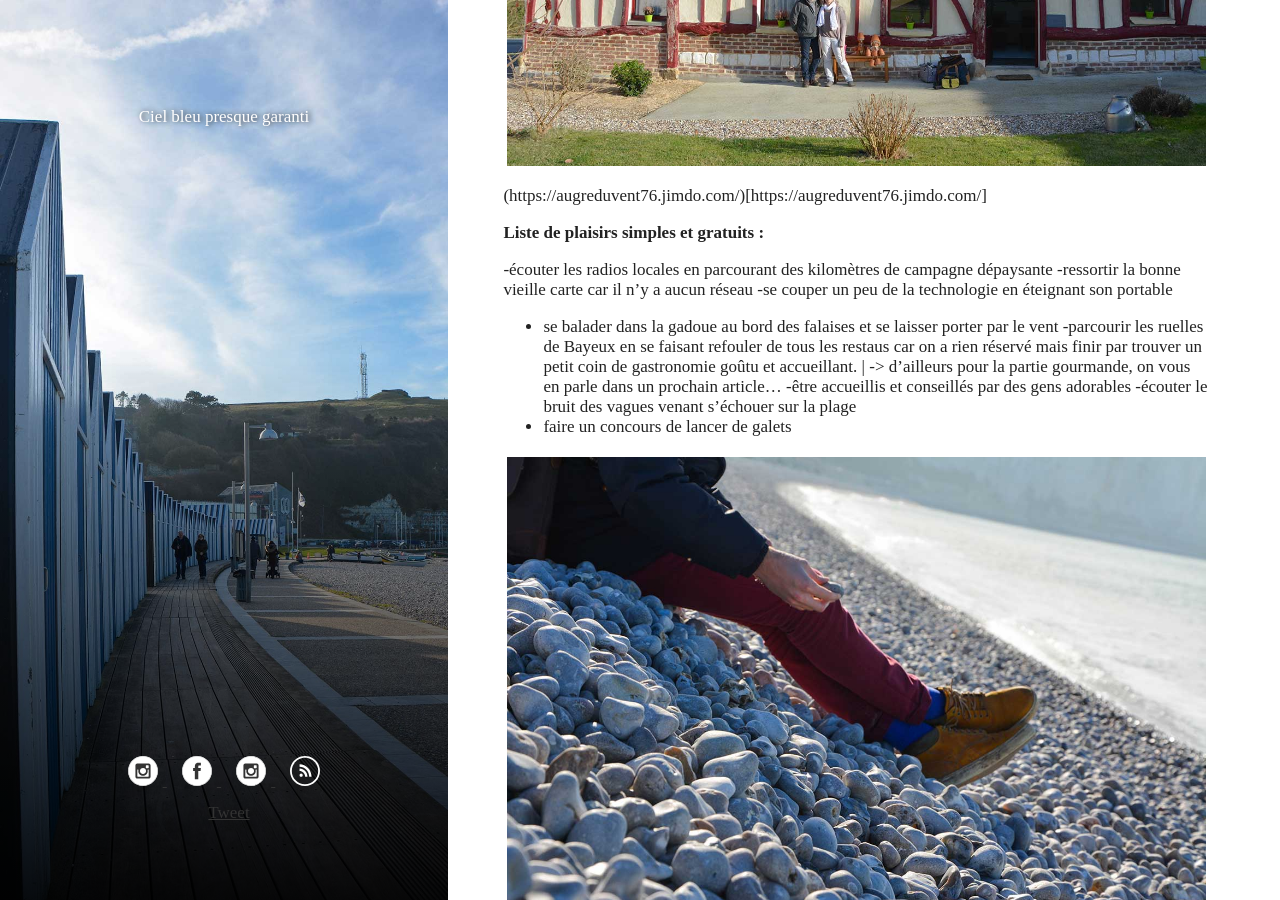
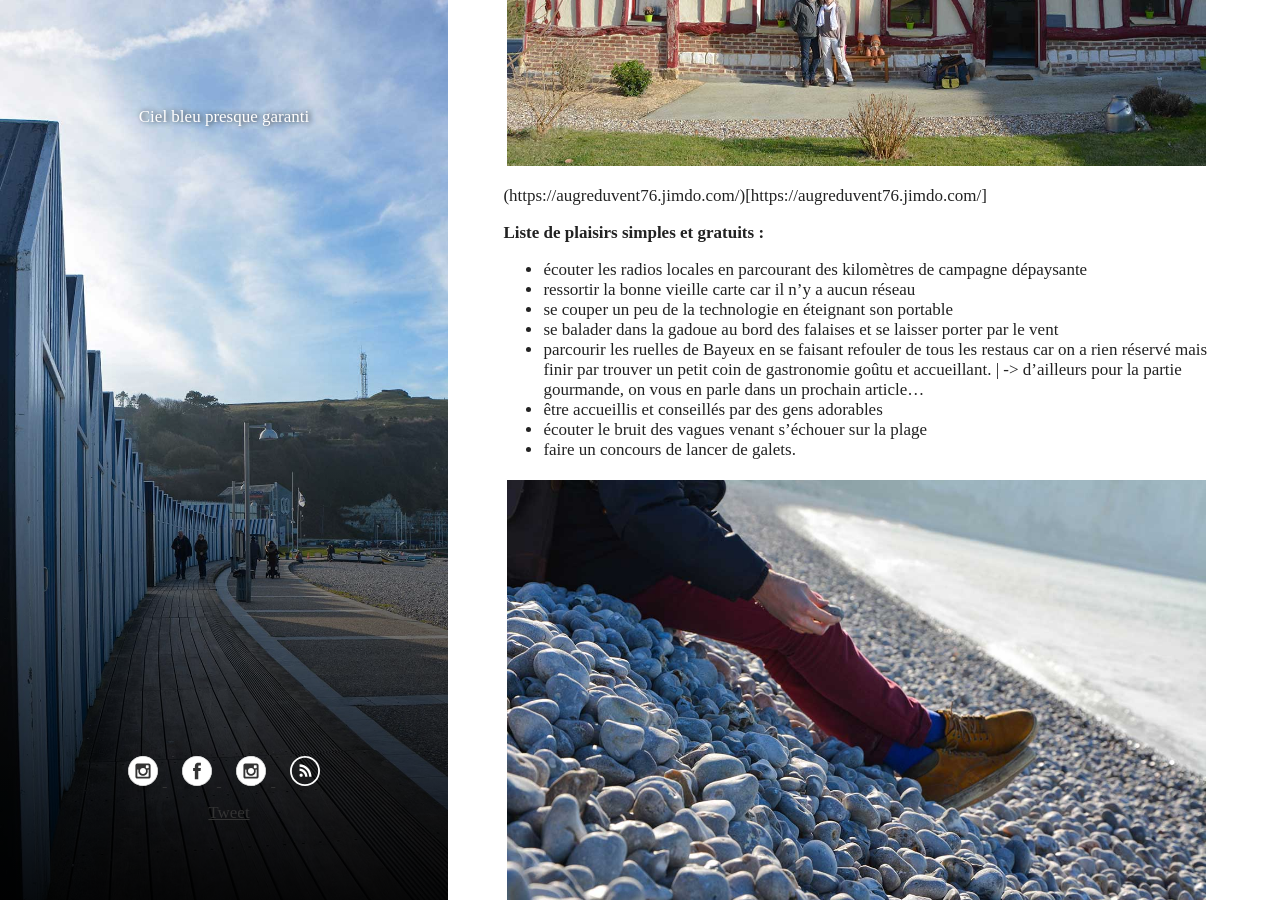
Before and after one commit to FlorentD/cairatuverras.github.io, a Jekyll site: the page built from _posts/2017-02-14-week-end-normandie_1.md, in a window 1280 px wide and 900 px high, scrolled down 8028 px. Built offline with Jekyll 4.4.1, drawn with Linux system fonts in a browser that asks for light colours; comment, search, counter and statistics services are not loaded.

```diff
--- a/_posts/2017-02-14-week-end-normandie_1.md
+++ b/_posts/2017-02-14-week-end-normandie_1.md
@@ -94,15 +94,15 @@ On vous laisse découvrir leur charmante demeure ….
 
 **Liste de plaisirs simples et gratuits :**
 
--écouter les radios locales en parcourant des kilomètres de campagne dépaysante
--ressortir la bonne vieille carte car il n’y a aucun réseau
--se couper un peu de la technologie en éteignant son portable
-- se balader dans la gadoue au bord des falaises et se laisser porter par le vent
--parcourir les ruelles de Bayeux en se faisant refouler de tous les restaus car on a rien réservé mais finir par trouver un petit coin de gastronomie goûtu  et accueillant.
++ écouter les radios locales en parcourant des kilomètres de campagne dépaysante
++ ressortir la bonne vieille carte car il n’y a aucun réseau
++ se couper un peu de la technologie en éteignant son portable
++ se balader dans la gadoue au bord des falaises et se laisser porter par le vent
++ parcourir les ruelles de Bayeux en se faisant refouler de tous les restaus car on a rien réservé mais finir par trouver un petit coin de gastronomie goûtu  et accueillant.
 | -> d’ailleurs pour la partie gourmande, on vous en parle dans un prochain article...
--être accueillis et conseillés par des gens adorables
--écouter le bruit des vagues venant s’échouer sur la plage
-- faire un concours de lancer de galets
++ être accueillis et conseillés par des gens adorables
++ écouter le bruit des vagues venant s’échouer sur la plage
++ faire un concours de lancer de galets.
 
 [![railroad]({{ site.images }}/normandie_1/12_pieds.jpg)]({{ site.images }}/normandie_1/12_pieds.jpg)
 
```
